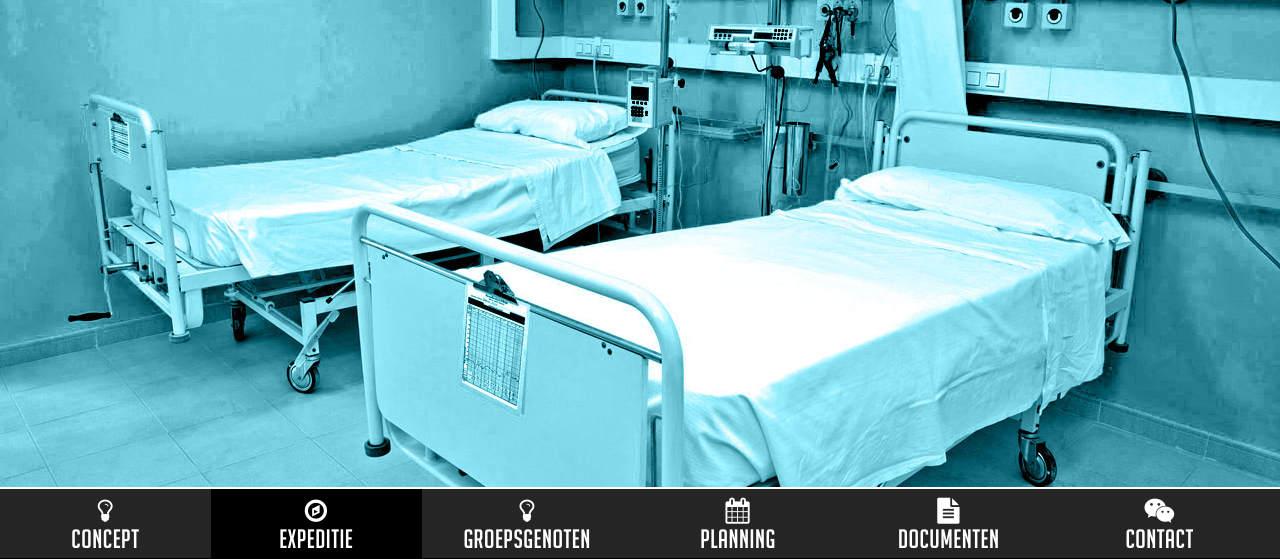
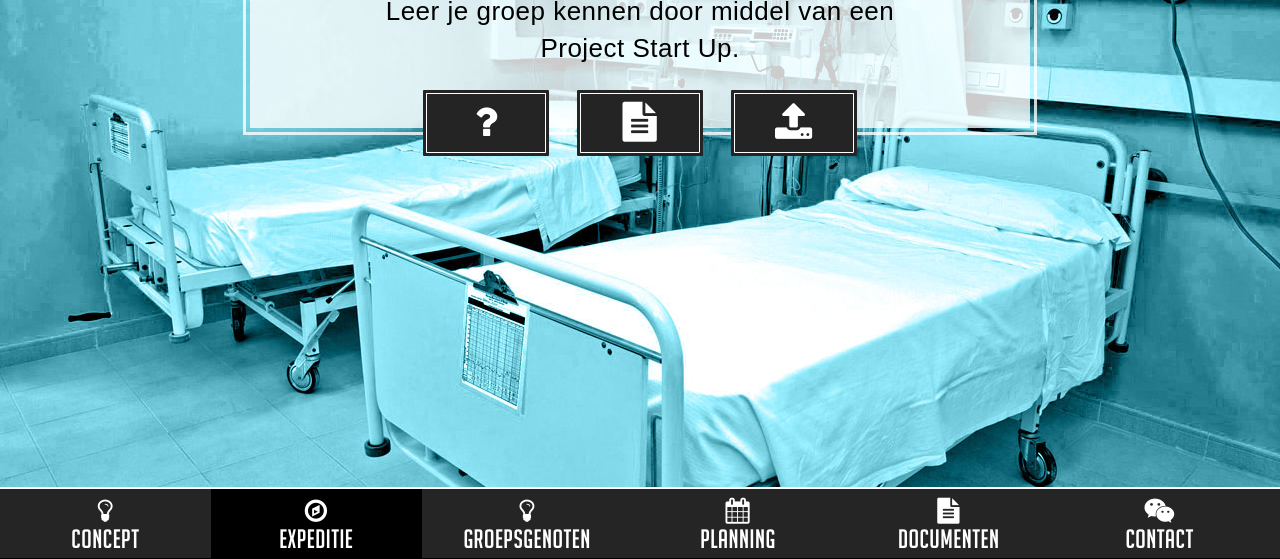
Before and after one commit to MartijnHols/DMEC-Groep-3-Project, a website: page expeditie.html at #!/expeditie in a window 1280 px wide. Shown: the part 241-800 px from the top of the page. Drawn offline with nearby package versions, Linux system fonts and the light colour scheme; some packages are replaced by stand-ins of ours; files that its build step writes are made by us from their sources.

Commit message:
Add expeditie scherm

```diff
--- a/css/expeditie.css
+++ b/css/expeditie.css
@@ -43,6 +43,7 @@ body {
     border: 2px solid #fff;
 }
 
+/*TODO: Absolute positionering vervangen door automatische wrapping oid*/
 .box {
     position: absolute;
     top: 20vh;
@@ -68,8 +69,47 @@ body {
 }
 .box .content {
     max-height: 50vh;
+    overflow: auto;
+}
+.groepsgenoten .content {
     min-height: 300px;
-    overflow: auto;
+}
+
+.opdracht .beschrijving {
+    font-size: 26px;
+    text-align: center;
+    margin-bottom: 60px;
+    padding: 0 100px;
+}
+.box .buttons {
+    position: absolute;
+    left: 50%;
+    transform: translate(-50%, -50px);
+    width: 100%;
+    text-align: center;
+}
+.box .buttons div {
+    display: inline-block;
+    position: relative;
+    background: #242424;
+    color: #fff;
+    border: 1px solid #fff;
+    border-radius: 1px;
+    width: 120px;
+    height: 60px;
+    font-size: 40px;
+    margin: 15px;
+}
+.box .buttons div:before {
+    content: '';
+    position: absolute;
+    z-index: -1;
+    top: -4px;
+    left: -4px;
+    right: -4px;
+    bottom: -4px;
+    border: 3px solid #242424;
+    border-radius: 1px;
 }
 
 .groepsgenoot {
--- a/js/expeditie.js
+++ b/js/expeditie.js
@@ -69,6 +69,13 @@ app.controller('concept', function ($scope, $location) {
 });
 app.controller('expeditie', function ($scope, $location) {
 	$scope.$parent.activePage = 'expeditie';
+
+	$scope.opdrachten = [
+		{
+			naam: 'Teamwork',
+			beschrijving: 'Leer je groep kennen door middel van een Project Start Up.'
+		}
+	];
 
 	//TODO: Implement
 });
--- a/templates/expeditie/expeditie.html
+++ b/templates/expeditie/expeditie.html
@@ -0,0 +1,12 @@
+<div class="box col-lg-8 col-md-10 col-sm-12 col-xs-12 opdracht" ng-repeat="item in opdrachten">
+    <div class="title">{{item.naam}}</div>
+    <div class="content row">
+    </div>
+    <div class="beschrijving">{{item.beschrijving}}</div>
+
+    <div class="buttons">
+        <div><i class="fa fa-question"></i></div>
+        <div><i class="fa fa-file-text"></i></div>
+        <div><i class="fa fa-upload"></i></div>
+    </div>
+</div>
```
